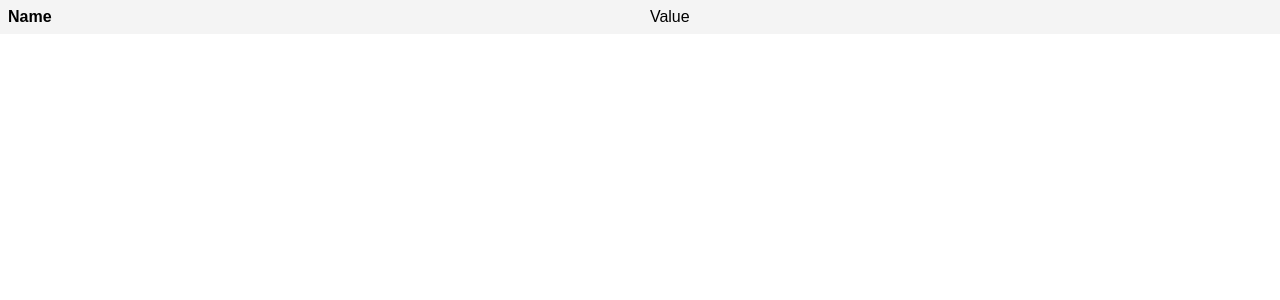
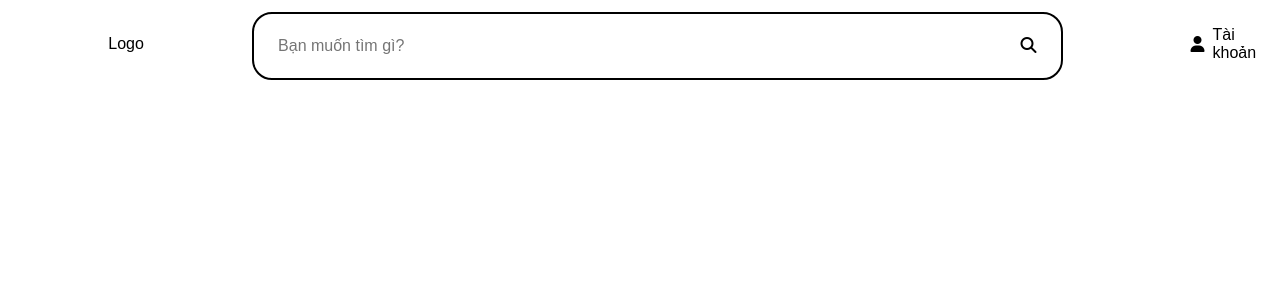
Before and after one commit to tranvanluyt2203/pbl7-web, a React (Vite) app: page /test in a window 1280 px wide. Shown: the top 300 px of the page. Built offline with nearby package versions, Linux system fonts and the light colour scheme.

Commit message:
Change header's color and background color

```diff
--- a/src/components/Header/Header.scss
+++ b/src/components/Header/Header.scss
@@ -1,18 +1,17 @@
 .header_container {
-    background-color: #207bc1;
-    color           : white;
-    width           : 100%;
-    height          : 64px;
-    display         : flex;
-    gap             : 64px;
-    padding         : 12px 0;
+    width  : 100%;
+    height : 64px;
+    display: flex;
+    gap    : 64px;
+    padding: 12px 0;
 
     >div {
         height: inherit;
     }
 
     .logo_container {
-        width          : 20%;
+        width          : 10%;
+        margin-left    : 64px;
         display        : flex;
         align-items    : center;
         justify-content: center;
@@ -20,7 +19,7 @@
 
     .search_bar_container {
         background-color: white;
-        width           : 45%;
+        width           : 65%;
         border-radius   : 20px;
         border          : 2px solid #000;
         display         : flex;
@@ -46,10 +45,10 @@
     }
 
     .account_container {
-        cursor      : pointer;
-        padding-left: 10%;
-        display     : flex;
-        align-items : center;
+        cursor     : pointer;
+        margin-left: 5%;
+        display    : flex;
+        align-items: center;
 
         >i {
             margin-right: 8px;
--- a/src/utils/router.jsx
+++ b/src/utils/router.jsx
@@ -1,8 +1,8 @@
 import HomePage from "../containers/User/HomePage";
-import ProductDetailItem from "../components/ProductDetailItem/ProductDetailItem";
+import Header from "../components/Header/Header";
 
 const userRoutes = [{ path: "/", component: HomePage }];
 
-const testRouters = [{ path: "/test", component: ProductDetailItem }];
+const testRouters = [{ path: "/test", component: Header }];
 
 export { userRoutes, testRouters };
```
